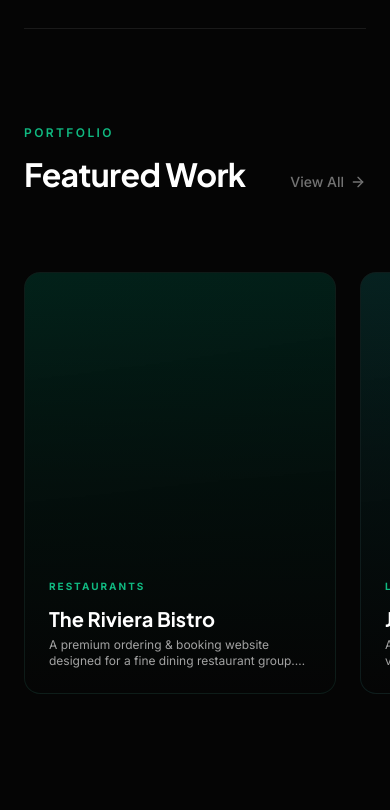
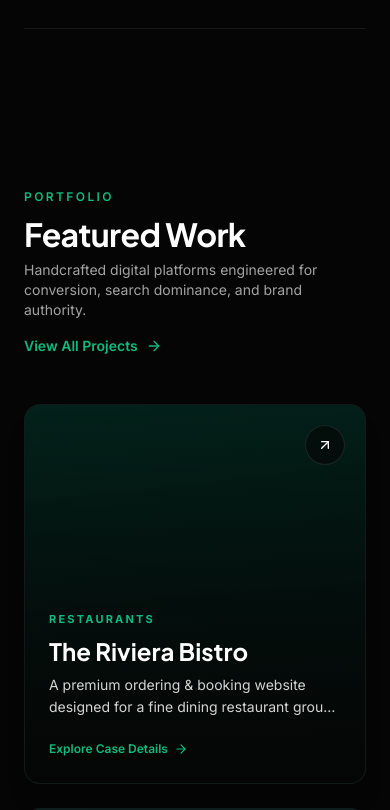
Before and after one commit to debanjann89/PixelStack, a Next.js app: page / in a window 390 px wide. Shown: the part 2202-3012 px from the top of the page. Built offline with nearby package versions, Linux system fonts and the light colour scheme; no server answers; the database is empty.

Commit message:
feat(portfolio): replace sideways horizontal scroll with natural vertical responsive project grid

```diff
--- a/src/app/page.tsx
+++ b/src/app/page.tsx
@@ -4,8 +4,6 @@ import { useState, useRef, useEffect } from 'react';
 import Link from 'next/link';
 import { useRouter } from 'next/navigation';
 import { motion, useInView, AnimatePresence } from 'framer-motion';
-import { gsap } from 'gsap';
-import { ScrollTrigger } from 'gsap/ScrollTrigger';
 import {
   Code,
   Layers,
@@ -33,8 +31,6 @@ import TestimonialsSlider from '@/components/TestimonialsSlider';
 import PricingPlans from '@/components/PricingPlans';
 import InstagramReelsShowcase from '@/components/InstagramReelsShowcase';
 import { getProjects } from '@/app/actions';
-
-gsap.registerPlugin(ScrollTrigger);
 
 // ─── Helpers ────────────────────────────────────────────
 function Counter({ value, suffix = '', duration = 1.5 }: { value: string; suffix?: string; duration?: number }) {
@@ -144,8 +140,6 @@ export default function HomePage() {
   const router = useRouter();
   const [projects, setProjects] = useState<typeof FEATURED_PROJECTS_FALLBACK>([]);
   const [selectedProject, setSelectedProject] = useState<(typeof FEATURED_PROJECTS_FALLBACK)[0] | null>(null);
-  const horizontalRef = useRef<HTMLDivElement>(null);
-  const horizontalInnerRef = useRef<HTMLDivElement>(null);
 
   // Load projects from Supabase
   useEffect(() => {
@@ -172,31 +166,6 @@ export default function HomePage() {
     }
     loadProjects();
   }, []);
-
-  // Horizontal scroll GSAP effect
-  useEffect(() => {
-    if (!horizontalRef.current || !horizontalInnerRef.current) return;
-
-    const scrollWidth = horizontalInnerRef.current.scrollWidth - horizontalRef.current.offsetWidth;
-    if (scrollWidth <= 0) return;
-
-    const ctx = gsap.context(() => {
-      gsap.to(horizontalInnerRef.current, {
-        x: -scrollWidth,
-        ease: 'none',
-        scrollTrigger: {
-          trigger: horizontalRef.current,
-          start: 'top top',
-          end: `+=${scrollWidth}`,
-          scrub: 1,
-          pin: true,
-          anticipatePin: 1,
-        },
-      });
-    });
-
-    return () => ctx.revert();
-  }, [projects]);
 
   const handleConsultation = () => {
     router.push('/?consultation=open');
@@ -331,46 +300,37 @@ export default function HomePage() {
       </section>
 
       {/* ═══════════════════════════════════════════════════
-          SECTION 5 — FEATURED WORK (Horizontal scroll)
+          SECTION 5 — FEATURED WORK (Normal Vertical Grid)
           ═══════════════════════════════════════════════════ */}
-      <section className="relative z-10">
-        <div className="max-w-6xl mx-auto px-6 md:px-12 pb-8">
+      <section className="relative z-10 py-16 md:py-24">
+        <div className="max-w-6xl mx-auto px-6 md:px-12">
           <ScrollReveal>
-            <div className="flex items-end justify-between mb-12">
+            <div className="flex flex-col md:flex-row md:items-end justify-between mb-12 gap-4">
               <div>
-                <span className="text-primary text-xs font-semibold uppercase tracking-[0.2em] block mb-4">
+                <span className="text-primary text-xs font-semibold uppercase tracking-[0.2em] block mb-3">
                   Portfolio
                 </span>
                 <h2 className="heading-lg text-white">Featured Work</h2>
+                <p className="text-zinc-400 text-sm md:text-base mt-2 max-w-xl">
+                  Handcrafted digital platforms engineered for conversion, search dominance, and brand authority.
+                </p>
               </div>
               <Link
                 href="/portfolio"
-                className="text-zinc-500 hover:text-white text-sm font-medium flex items-center gap-1.5 transition-colors"
+                className="inline-flex items-center gap-2 text-sm font-semibold text-primary hover:text-primary-light transition-colors group"
               >
-                View All <ArrowRight className="h-4 w-4" />
+                View All Projects{' '}
+                <ArrowRight className="h-4 w-4 transition-transform group-hover:translate-x-1" />
               </Link>
             </div>
           </ScrollReveal>
-        </div>
 
-        {/* Horizontal scroll container */}
-        <div ref={horizontalRef} className="relative overflow-hidden">
-          <div
-            ref={horizontalInnerRef}
-            className="flex gap-6 px-6 md:px-12"
-            style={{ width: 'max-content' }}
-          >
+          {/* Normal Vertical Responsive Project Grid */}
+          <div className="grid grid-cols-1 md:grid-cols-2 gap-6 md:gap-8">
             {(projects.length > 0 ? projects : FEATURED_PROJECTS_FALLBACK).map((project, i) => (
-              <motion.div
-                key={project.id}
-                className="w-[80vw] md:w-[45vw] lg:w-[35vw] shrink-0"
-                initial={{ opacity: 0, y: 40 }}
-                whileInView={{ opacity: 1, y: 0 }}
-                viewport={{ once: true }}
-                transition={{ delay: i * 0.1 }}
-              >
+              <ScrollReveal key={project.id} delay={i * 0.1}>
                 <div
-                  className={`relative h-[50vh] md:h-[60vh] rounded-2xl overflow-hidden cursor-pointer group bg-gradient-to-br ${project.bg} border border-zinc-800/50 hover:border-primary/20 transition-all duration-500`}
+                  className={`relative h-[380px] md:h-[440px] rounded-2xl overflow-hidden cursor-pointer group bg-gradient-to-br ${project.bg} border border-zinc-800/80 hover:border-primary/40 transition-all duration-500 shadow-xl`}
                   onClick={() => setSelectedProject(project)}
                 >
                   {/* Project image if available */}
@@ -383,27 +343,42 @@ export default function HomePage() {
                     />
                   )}
 
-                  {/* Gradient overlay — always present for text readability */}
+                  {/* Gradient overlay for readability */}
                   <div className="absolute inset-0 bg-gradient-to-t from-black via-black/60 to-transparent" />
 
-                  {/* Project info — pinned to bottom, clean and tight */}
+                  {/* Project info card */}
                   <div className="absolute bottom-0 left-0 right-0 p-6 md:p-8">
-                    <span className="text-primary text-[10px] font-bold uppercase tracking-[0.2em] block mb-3">
+                    <span className="text-primary text-[11px] font-bold uppercase tracking-[0.2em] block mb-2">
                       {project.category}
                     </span>
-                    <h3 className="text-xl md:text-2xl font-bold text-white mb-1.5 leading-tight">
+                    <h3 className="text-2xl font-bold text-white mb-2 leading-tight group-hover:text-primary-light transition-colors">
                       {project.title}
                     </h3>
-                    <p className="text-zinc-400 text-xs md:text-sm line-clamp-2 max-w-sm">{project.desc}</p>
+                    <p className="text-zinc-300 text-sm line-clamp-2 max-w-md mb-4 leading-relaxed">
+                      {project.desc}
+                    </p>
+                    <div className="inline-flex items-center text-xs font-semibold text-primary group-hover:text-white transition-colors gap-1.5">
+                      Explore Case Details <ArrowRight className="h-3.5 w-3.5" />
+                    </div>
                   </div>
 
-                  {/* Arrow indicator */}
-                  <div className="absolute top-5 right-5 w-9 h-9 rounded-full bg-black/40 border border-white/10 flex items-center justify-center backdrop-blur-sm opacity-0 group-hover:opacity-100 transition-all duration-300">
-                    <ArrowUpRight className="h-3.5 w-3.5 text-white transition-transform duration-300 group-hover:rotate-45" />
+                  {/* Arrow indicator top-right */}
+                  <div className="absolute top-5 right-5 w-10 h-10 rounded-full bg-black/60 border border-white/10 flex items-center justify-center backdrop-blur-md transition-all duration-300 group-hover:bg-primary group-hover:border-primary">
+                    <ArrowUpRight className="h-4 w-4 text-white transition-transform duration-300 group-hover:rotate-45" />
                   </div>
                 </div>
-              </motion.div>
+              </ScrollReveal>
             ))}
+          </div>
+
+          {/* Mobile View All button */}
+          <div className="mt-10 text-center md:hidden">
+            <Link
+              href="/portfolio"
+              className="inline-flex items-center gap-2 px-6 py-3 rounded-full bg-zinc-900 border border-zinc-800 text-sm font-semibold text-zinc-300 hover:text-white transition-all"
+            >
+              View All Projects <ArrowRight className="h-4 w-4" />
+            </Link>
           </div>
         </div>
       </section>
```
